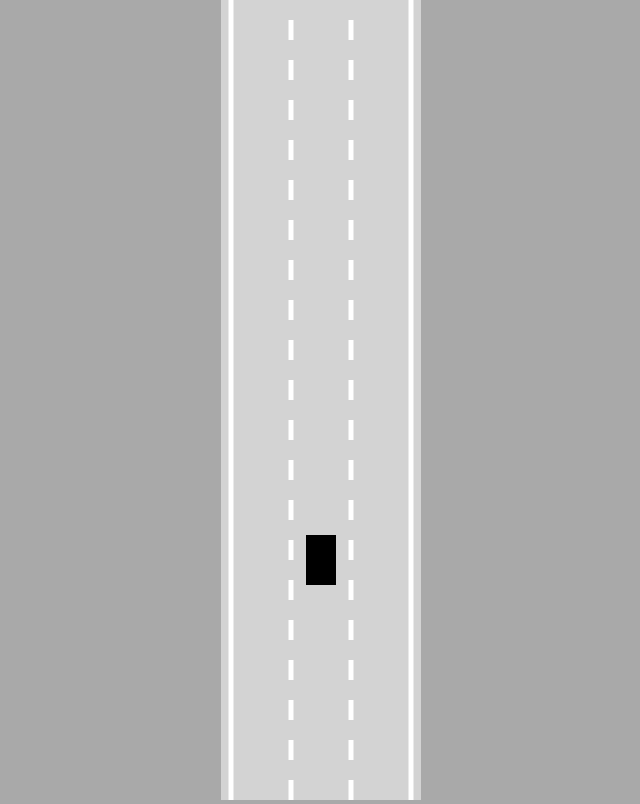
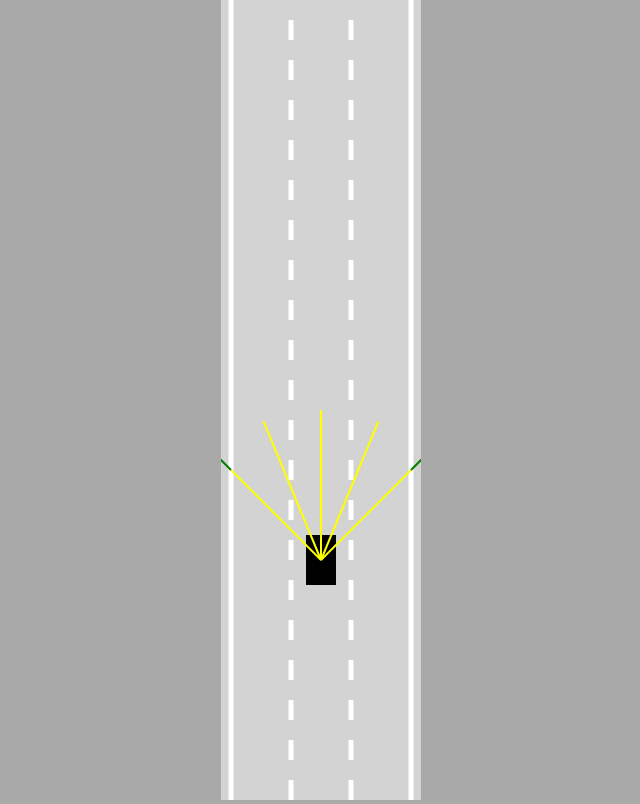
Before and after one commit to umangrazsingh/SELF_DRIVING_CAR, a plain HTML site: page index.html in a window 1280 px wide. Shown: the whole page, without its empty margins (319-959 px from the left). Drawn offline with Linux system fonts and the light colour scheme.

Commit message:
Add sensors with ray casting and road border detection

```diff
--- a/car.js
+++ b/car.js
@@ -11,11 +11,12 @@ class Car{
         this.friction=0.05;
         this.angle=0;
 
-
+        this.sensor=new Sensor(this);
         this.controls=new Controls();
     }
-    update(){
+    update(roadBorders){
         this.#move();
+        this.sensor.update(roadBorders);
     }
     #move(){
         if(this.controls.forward){
@@ -68,5 +69,7 @@ draw(ctx){
     ctx.fill();
 
     ctx.restore();
+
+    this.sensor.draw(ctx);
 }
 }
--- a/index.html
+++ b/index.html
@@ -5,6 +5,7 @@
 </head>
 <body>
     <canvas id="myCanvas"></canvas>
+    <script src="sensor.js"></script>
     <script src="utils.js"></script>
     <script src="control.js"></script>
     <script src="car.js"></script>
--- a/main.js
+++ b/main.js
@@ -8,7 +8,7 @@ const car=new Car(road.getLaneCenter(1),100,30,50);
 animate();
 
 function animate(){
-    car.update();
+    car.update(road.borders);
 
     canvas.height=window.innerHeight;
 
--- /dev/null
+++ b/sensor.js
@@ -0,0 +1,98 @@
+class Sensor{
+    constructor(car){
+        this.car=car;
+        this.rayCount=5;
+        this.rayLength=150;
+        this.raySpread=Math.PI/2;
+
+
+        this.rays=[];
+        this.readings=[];
+
+    }
+    update(roadBorders){
+        this.#castRays();
+        this.readings=[];
+        for(let i=0;i<this.rays.length;i++){
+            this.readings.push(
+                this.#getReading(this.rays[i],roadBorders)
+                 );
+            }
+    }
+
+#getReading(ray,roadBorders){
+    let touches =[];
+    for(let i = 0;i<roadBorders.length;i++){
+        const touch=getIntersection( //here, we get the x, y and offset (3 things)
+            ray[0],
+            ray[1],
+            roadBorders[i][0],
+            roadBorders[i][1]
+        );
+        if(touch){
+            touches.push(touch);
+        }
+    }
+    if (touches.length==0){
+        return null;
+    }else{const offset=touches.map(e=>e.offset);
+        const minOffset=Math.min(...offset);
+        return touches.find(e=>e.offset==minOffset);
+    }
+}
+
+    #castRays(){
+    this.rays=[];
+        for(let i=0;i<this.rayCount;i++){
+            const rayAngle=lerp(
+                this.raySpread/2,
+                -this.raySpread/2,
+                this.rayCount==1 ? 0.5 : i/(this.rayCount-1)
+            )+this.car.angle;
+
+            const start={x:this.car.x, y:this.car.y};
+            const end={
+                x:this.car.x-
+                    Math.sin(rayAngle)*this.rayLength,
+                y:this.car.y-
+                    Math.cos(rayAngle)*this.rayLength
+            };
+            this.rays.push([start,end]);
+        }
+    }
+        draw(ctx){
+            for(let i=0;i<this.rayCount;i++){
+                let end=this.rays[i][1];
+                if(this.readings[i]){
+                    end=this.readings[i];
+                }
+
+                ctx.beginPath();
+                ctx.lineWidth=2;
+                ctx.strokeStyle="yellow";
+                ctx.moveTo(
+                    this.rays[i][0].x,
+                    this.rays[i][0].y
+                );
+                ctx.lineTo(
+                    end.x,
+                    end.y
+                );
+                ctx.stroke();
+                ctx.beginPath();
+                ctx.lineWidth=2;
+                ctx.strokeStyle="green";
+                ctx.moveTo(
+                    this.rays[i][1].x,
+                    this.rays[i][1].y
+                );
+                ctx.lineTo(
+                    end.x,
+                    end.y
+                );
+                ctx.stroke();
+
+            }
+        }
+
+    }
--- a/utils.js
+++ b/utils.js
@@ -1,3 +1,23 @@
 function lerp(A,B,t){
     return A+(B-A)*t;
 }
+
+function getIntersection(A,B,C,D){
+    const tTop=(D.x-C.x)*(A.y-C.y)-(D.y-C.y)*(A.x-C.x);
+    const uTop=(C.y-A.y)*(A.x-B.x)-(C.x-A.x)*(A.y-B.y);
+    const bottom=(D.y-C.y)*(B.x-A.x)-(D.x-C.x)*(B.y-A.y);
+
+    if(bottom!=0){
+        const t=tTop/bottom;
+        const u=uTop/bottom;
+        if(t>=0 && t<=1 && u>=0 && u<=1){
+            return {
+                x:lerp(A.x,B.x,t),
+                y:lerp(A.y,B.y,t),
+                offset:t
+            }
+        }
+    }
+
+    return null;
+}
```
